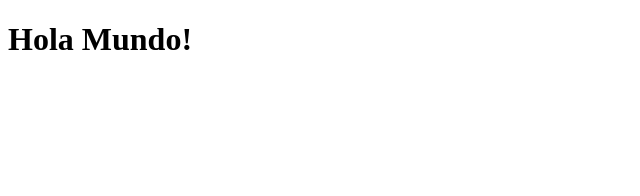
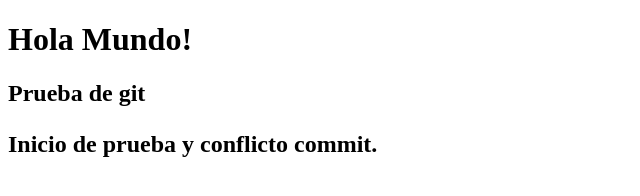
Before and after one commit to hnaranjito/demo, a plain HTML site: page index.html in a window 1280 px wide. Shown: the whole page, without its empty margins (0-640 px from the left). Drawn offline with Linux system fonts and the light colour scheme.

Commit message:
prueba de conflicto

```diff
--- a/index.html
+++ b/index.html
@@ -10,6 +10,8 @@
 
 <body>
     <h1>Hola Mundo!</h1>
+    <h2>Prueba de git<h2>
+        <p>Inicio de prueba y conflicto commit.</p>
     <script src="index.js"></script>
 </body>
 
```
